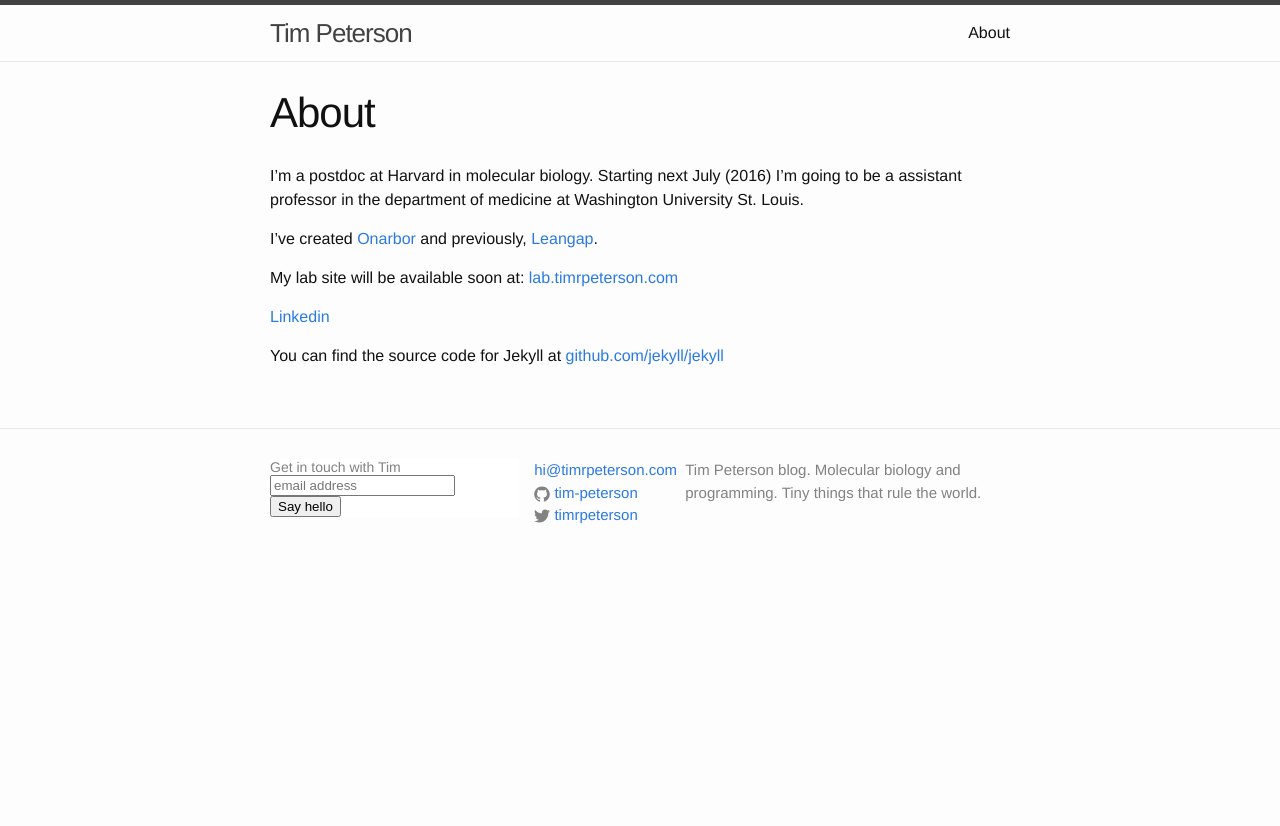
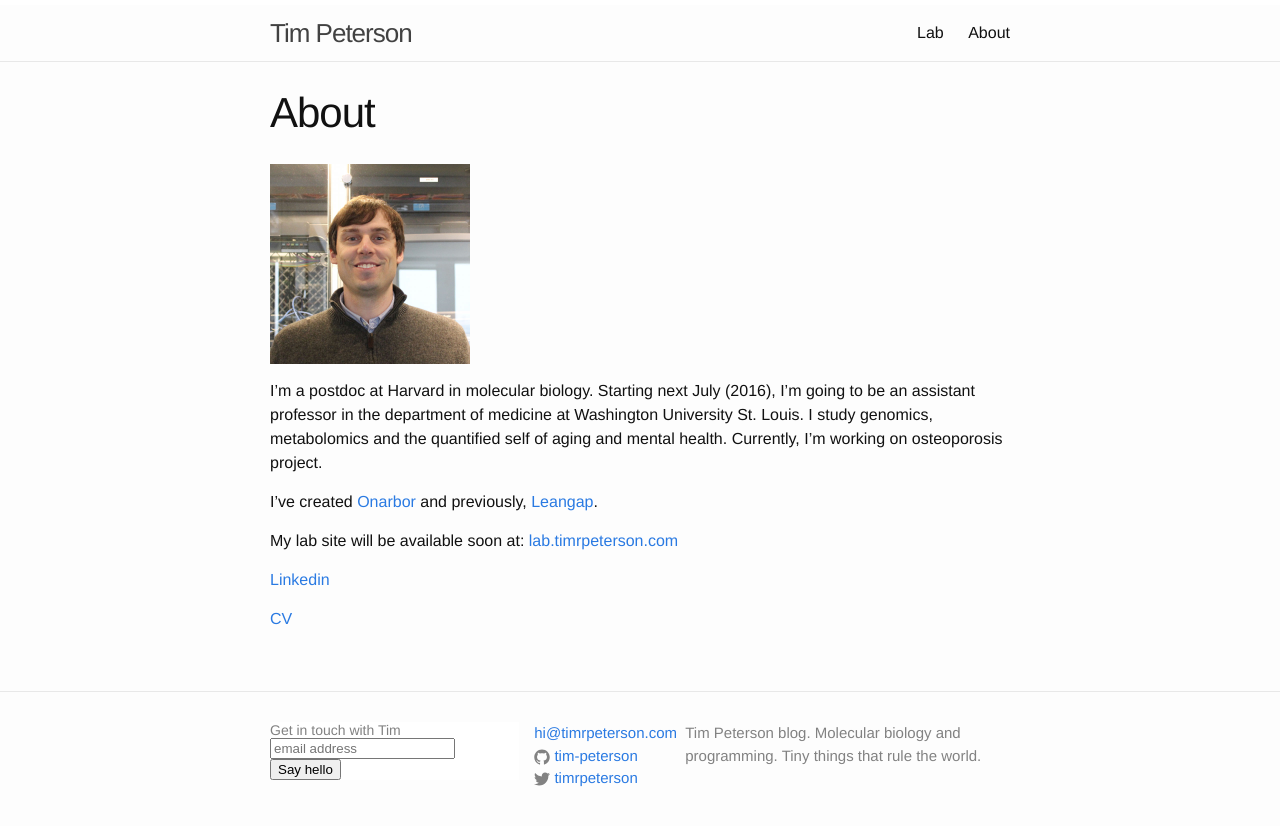
Before and after one commit to tim-peterson/timrpeterson, a Jekyll site: the page built from about.md, in a window 1280 px wide. Shown: the top 826 px of the page. Built offline with Jekyll 4.4.1, drawn with Linux system fonts in a browser that asks for light colours; comment, search, counter and statistics services are not loaded.

Commit message:
more updating of blog

```diff
--- a/_includes/header.html
+++ b/_includes/header.html
@@ -14,11 +14,13 @@
       </a>
 
       <div class="trigger">
+        <a class="page-link" href="http://lab.timrpeterson.com">Lab</a>
         {% for page in site.pages %}
           {% if page.title %}
           <a class="page-link" href="{{ page.url | prepend: site.baseurl }}">{{ page.title }}</a>
           {% endif %}
         {% endfor %}
+
       </div>
     </nav>
 
--- a/about.md
+++ b/about.md
@@ -4,7 +4,12 @@ title: About
 permalink: /about/
 ---
 
-I'm a postdoc at Harvard in molecular biology. Starting next July (2016) I'm going to be a assistant professor in the department of medicine at Washington University St. Louis.
+<img src="/img/tim-better.jpg" alt="Tim Peterson" style="width: 200px;"/>
+
+
+<!--![/img/tim-better.jpg](/img/tim-better.jpg)-->
+
+I'm a postdoc at Harvard in molecular biology. Starting next July (2016), I'm going to be an assistant professor in the department of medicine at Washington University St. Louis. I study genomics, metabolomics and the quantified self of aging and mental health. Currently, I'm working on osteoporosis project.
 
 I've created [Onarbor](https://onarbor.com/) and previously, [Leangap](https://leangap.com/).
 
@@ -12,4 +17,4 @@ My lab site will be available soon at: [lab.timrpeterson.com](http://lab.timrpet
 
 [Linkedin](https://www.linkedin.com/petersontimr)
 
-You can find the source code for Jekyll at [github.com/jekyll/jekyll](https://github.com/jekyll/jekyll)
+[CV](https://drive.google.com/file/d/0B3ZPujVKX6GITlRyb0l5VlRwWGM/view?usp=sharing)
--- a/css/main.scss
+++ b/css/main.scss
@@ -17,6 +17,7 @@ $text-color:       #111;
 $background-color: #fdfdfd;
 $brand-color:      #2a7ae2;
 
+$white-color:      #FFFFFF;
 $grey-color:       #828282;
 $grey-color-light: lighten($grey-color, 40%);
 $grey-color-dark:  darken($grey-color, 25%);
@@ -26,7 +27,6 @@ $content-width:    800px;
 
 $on-palm:          600px;
 $on-laptop:        800px;
-
 
 
 // Using media queries with like this:
@@ -50,3 +50,9 @@ $on-laptop:        800px;
         "layout",
         "syntax-highlighting"
 ;
+
+
+.site-header {
+  border-top: 5px solid $white-color;
+
+}
```
Also changed, not shown: _posts/2014-08-28-cyncism.markdown (added, +35 -0 lines), _posts/2014-09-15-all-college-should-be-one-and-done.markdown (added, +27 -0 lines), _posts0/2015-06-28-welcome-to-jekyll.markdown (renamed from _posts/2015-06-28-welcome-to-jekyll.markdown), _posts0/2015-07-18-i-love-blogging.markdown (renamed from _posts/2015-07-18-i-love-blogging.markdown), img/cynicism.png (added), img/tim-better.jpg (added), 1 other file.
